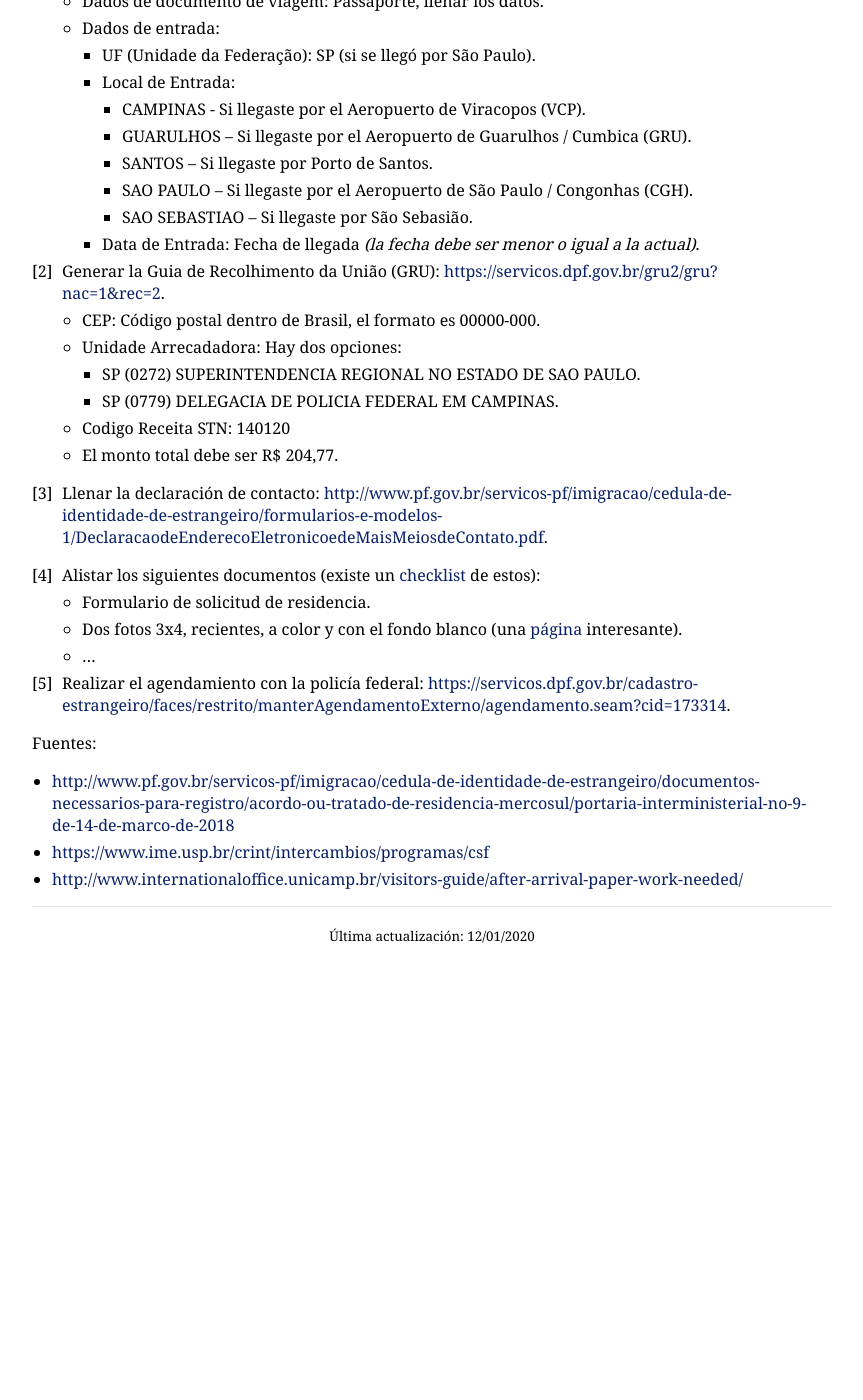
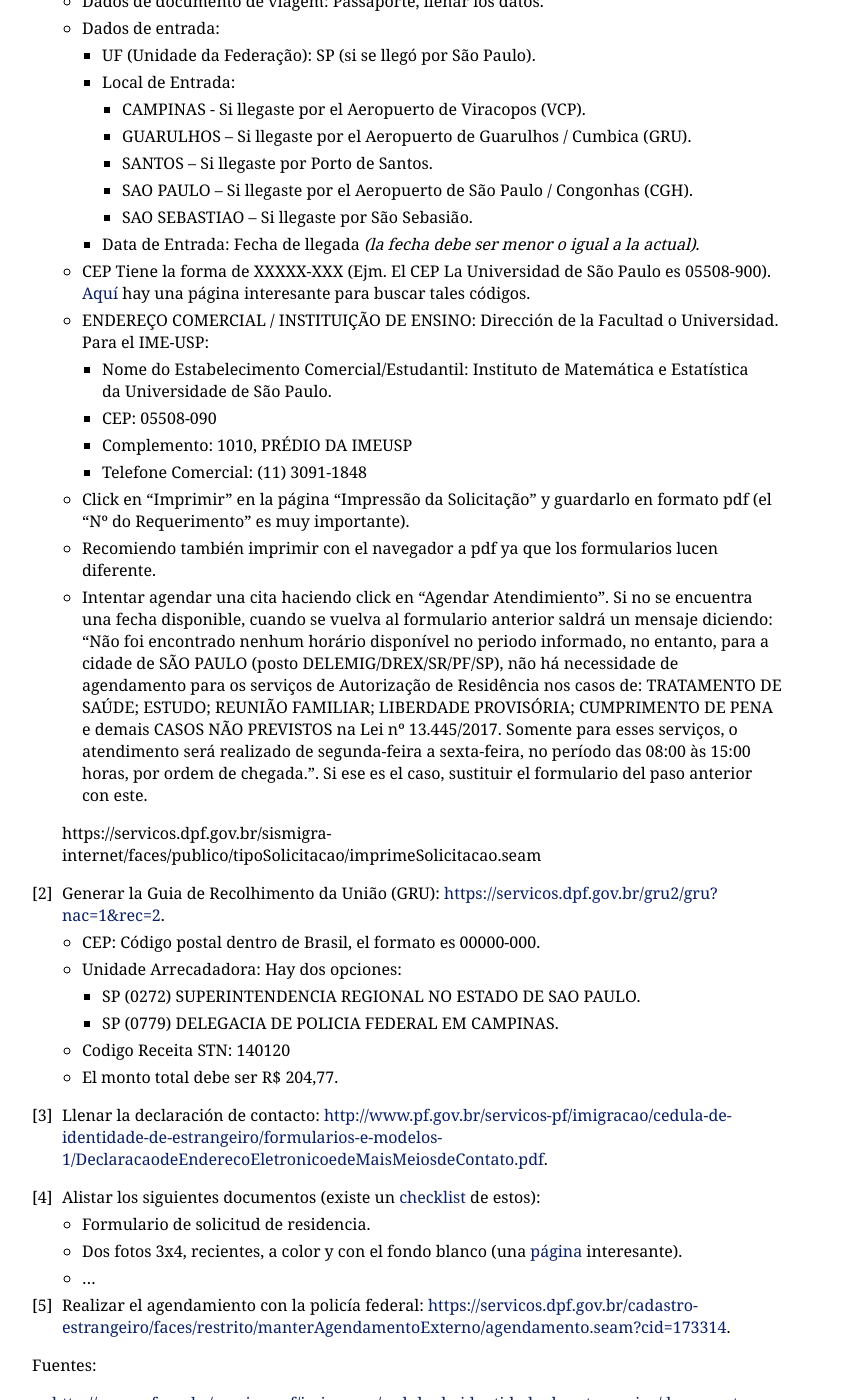
Before and after one commit to WozMit/wozmit.github.io, a Jekyll site: the page built from pages/sub/crnm.md, in a window 1280 px wide and 1400 px high, scrolled down 601 px. Shown: the whole window, without its empty margins (208-1071 px from the left). Built offline with Jekyll 4.4.1, drawn with Linux system fonts in a browser that asks for light colours; before the commit the page ends 1547 px from its top, so only the background shows below that; some of the changed text lies outside the part shown.

Commit message:
Added some information

```diff
--- a/pages/sub/crnm.md
+++ b/pages/sub/crnm.md
@@ -2,7 +2,7 @@
 title: Carteira de Registro Nacional Migratório (CRNM)
 layout: oxv_manual
 permalink: /crnm
-footer: 'Última actualización: 12/01/2020'
+footer: 'Última actualización: 23/01/2020'
 ---
 
 ## Solicitud de autorización de residencia temporal con base en el tratado MERCOSUR.
@@ -28,6 +28,18 @@ El extranjero tiene 90 días para obtener el documento desde su entrada a Brasil
 			* SAO PAULO – Si llegaste por el Aeropuerto de São Paulo / Congonhas (CGH).
 			* SAO SEBASTIAO – Si llegaste por São Sebasião.
 		* Data de Entrada: Fecha de llegada *(la fecha debe ser menor o igual a la actual)*.
+	* CEP Tiene la forma de XXXXX-XXX (Ejm. El CEP La Universidad de São Paulo es 05508-900). [Aquí](https://cep.guiamais.com.br/) hay una página interesante para buscar tales códigos.
+	* ENDEREÇO COMERCIAL / INSTITUIÇÃO DE ENSINO: Dirección de la Facultad o Universidad.
+		Para el IME-USP:
+		* Nome do Estabelecimento Comercial/Estudantil: Instituto de Matemática e Estatística da Universidade de São Paulo.
+		* CEP: 05508-090
+		* Complemento: 1010, PRÉDIO DA IMEUSP
+		* Telefone Comercial: (11) 3091-1848
+	* Click en "Imprimir" en la página "Impressão da Solicitação" y guardarlo en formato pdf (el "Nº do Requerimento" es muy importante).
+	* Recomiendo también imprimir con el navegador a pdf ya que los formularios lucen diferente.
+	* Intentar agendar una cita haciendo click en "Agendar Atendimiento". Si no se encuentra una fecha disponible, cuando se vuelva al formulario anterior saldrá un mensaje diciendo: "Não foi encontrado nenhum horário disponível no periodo informado, no entanto, para a cidade de SÃO PAULO (posto DELEMIG/DREX/SR/PF/SP), não há necessidade de agendamento para os serviços de Autorização de Residência nos casos de: TRATAMENTO DE SAÚDE; ESTUDO; REUNIÃO FAMILIAR; LIBERDADE PROVISÓRIA; CUMPRIMENTO DE PENA e demais CASOS NÃO PREVISTOS na Lei nº 13.445/2017. Somente para esses serviços, o atendimento será realizado de segunda-feira a sexta-feira, no período das 08:00 às 15:00 horas, por ordem de chegada.". Si ese es el caso, sustituir el formulario del paso anterior con este.
+
+	https://servicos.dpf.gov.br/sismigra-internet/faces/publico/tipoSolicitacao/imprimeSolicitacao.seam
 
 2. Generar la Guia de Recolhimento da União (GRU): [https://servicos.dpf.gov.br/gru2/gru?nac=1&rec=2](https://servicos.dpf.gov.br/gru2/gru?nac=1&rec=2).
 	* CEP: Código postal dentro de Brasil, el formato es 00000-000.
```
Also changed, not shown: pages/sub/cpf.md (+2 -0 lines), pages/sub/docsfromperu.md (+5 -0 lines).
